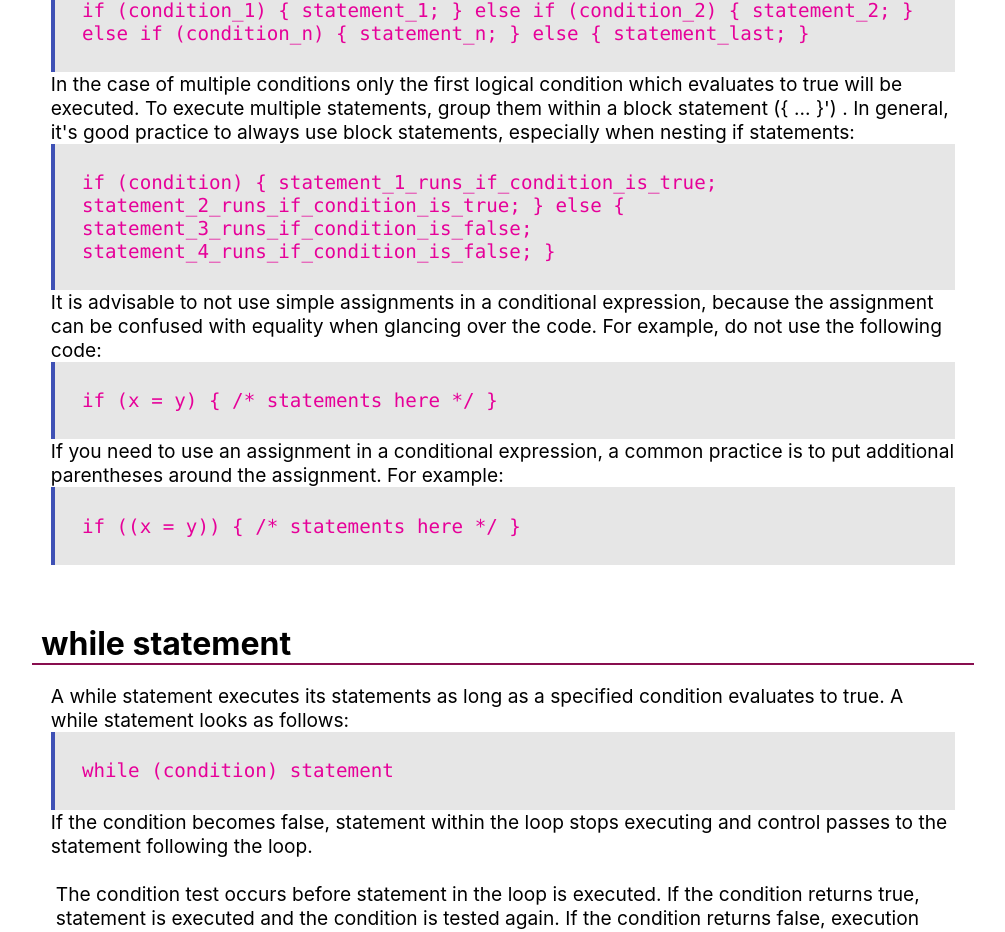
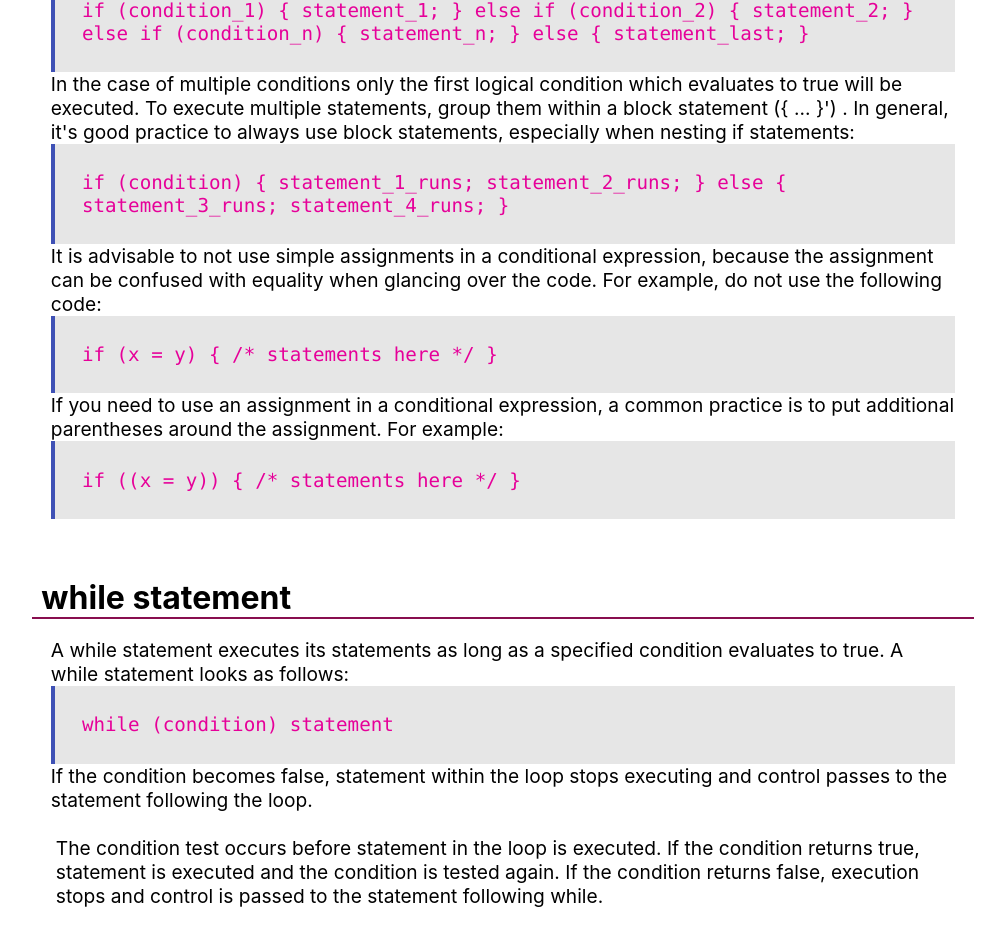
Before and after one commit to 1XWebbyX1/react-documentation-page, a React (Create React App) app: page / in a window 1280 px wide. Shown: the part 5391-6323 px from the top of the page, without its empty margins (265-1270 px from the left). Built offline with nearby package versions, Linux system fonts and the light colour scheme; a web font is replaced by a local one.

Commit message:
fix menu

```diff
--- a/src/components/Wrapper.js
+++ b/src/components/Wrapper.js
@@ -34,7 +34,7 @@ class Wrapper extends React.Component{
       }
 
       if(this.state.displayDoc){
-        $('#navbar').css('width', '30%');
+        $('#navbar').css('width', '35%');
       }else{
         $('#navbar').css('width', '0%'); //hide the menu
       }
--- a/src/components/articles/article10.jsx
+++ b/src/components/articles/article10.jsx
@@ -31,11 +31,11 @@ class Jsx extends React.Component{
     In the case of multiple conditions only the first logical condition which evaluates to true will be executed. To execute multiple statements, group them within a block statement ({'{ ... }'}') . In general, it's good practice to always use block statements, especially when nesting if statements:
 
     <code>{`if (condition) {
-    statement_1_runs_if_condition_is_true;
-    statement_2_runs_if_condition_is_true;
+    statement_1_runs;
+    statement_2_runs;
     } else {
-    statement_3_runs_if_condition_is_false;
-    statement_4_runs_if_condition_is_false;
+    statement_3_runs;
+    statement_4_runs;
     }`}</code>
     It is advisable to not use simple assignments in a conditional expression, because the assignment can be confused with equality when glancing over the code. For example, do not use the following code:
     <code>{`if (x = y) {
--- a/src/sass/01-generic/_base.scss
+++ b/src/sass/01-generic/_base.scss
@@ -1,9 +1,9 @@
 @import url('https://fonts.googleapis.com/css?family=Fira+Sans|Source+Serif+Pro');
 
 
-body{
+body, #root{
   background: white;
-  width: 100vw;
+  width: 100vw !important;
 }
 
 
--- a/src/sass/02-components/Navigation.scss
+++ b/src/sass/02-components/Navigation.scss
@@ -18,7 +18,7 @@
     padding-top: 8%;
     color: black;
     @include phone-tab-media{
-      font-size: $md;
+      font-size: 1.0em;
       background: $primary;
     }
   }
```
